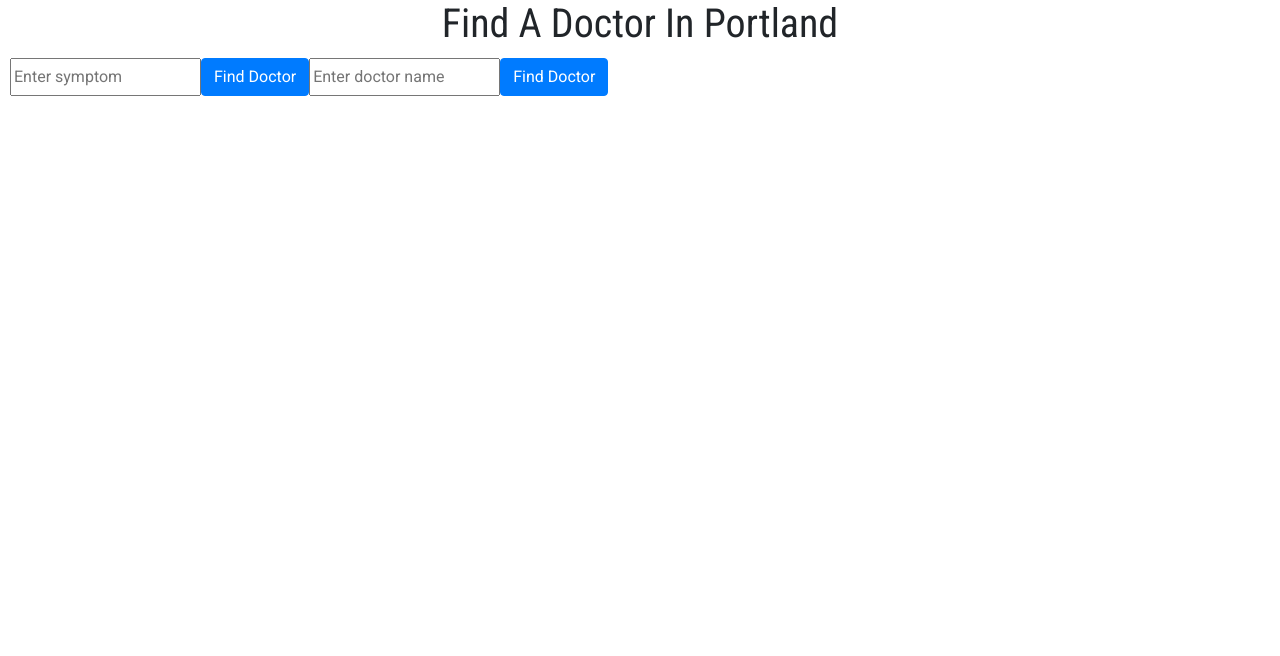
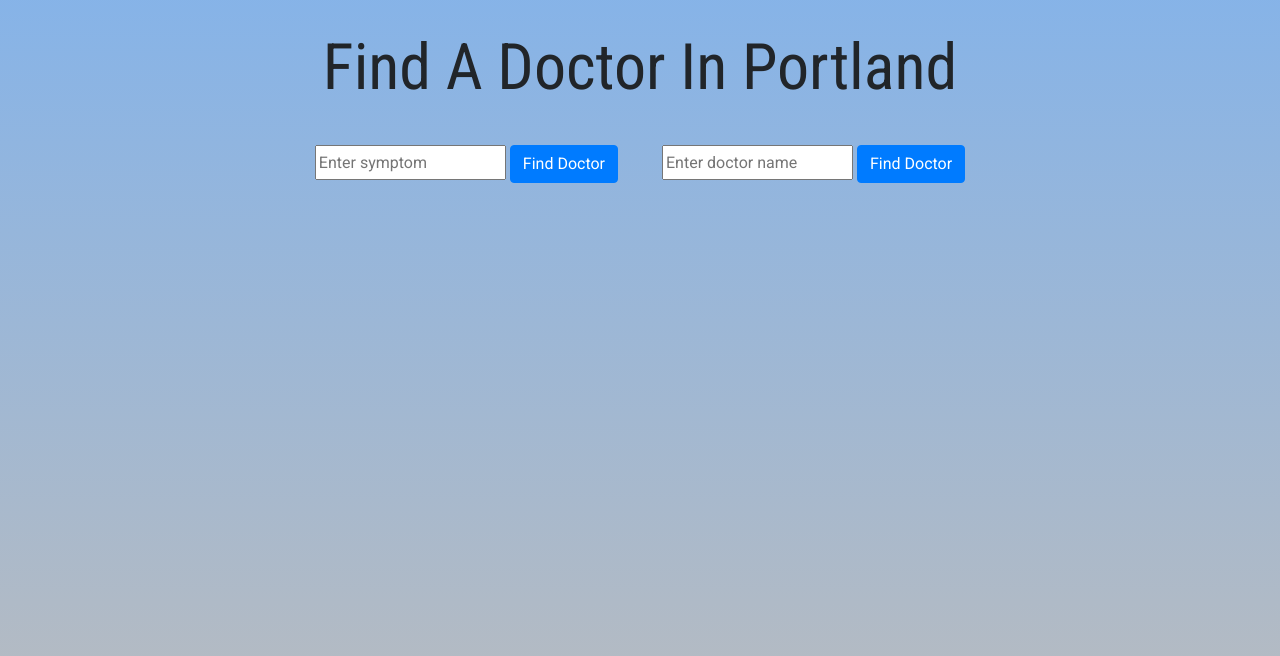
Before and after one commit to reeseglasscock/find-doctor, a website built with webpack: page src/index.html in a window 1280 px wide. Built offline with nearby package versions, Linux system fonts and the light colour scheme.

Commit message:
adjust styling for output

```diff
--- a/src/index.html
+++ b/src/index.html
@@ -9,16 +9,14 @@
 </head>
 <body>
     <header><h1>Find A Doctor In Portland</h1></header>
-    <div class="row inputField">
-        <input type="text" id="userSymptom" placeholder="Enter symptom">
-        <button class="btn btn-primary" type="button" id="checkSymptom">Find Doctor</button>
-        <input type="text" id="userDoctor" placeholder="Enter doctor name">
-        <button class="btn btn-primary" type="button" id="findDoctor">Find Doctor</button>
+    <div class="col inputField">
+            <input type="text" id="userSymptom" placeholder="Enter symptom">
+            <button class="btn btn-primary" type="button" id="checkSymptom">Find Doctor</button>
+            <input type="text" id="userDoctor" placeholder="Enter doctor name">
+            <button class="btn btn-primary" type="button" id="findDoctor">Find Doctor</button>
     </div>
-    <div class="container">
         <div class="col">
             <div class="availableDoctors row"></div>
         </div>
-    </div>
 </body>
 </html>
--- a/src/styles.css
+++ b/src/styles.css
@@ -1,23 +1,42 @@
+html {
+  height: 100%;
+}
+
 body {
   font-family: 'Roboto', sans-serif;
+  background: linear-gradient(
+    rgba(54, 129, 216, 0.6),
+    rgba(88, 88, 88, 0.4)
+  );
+  background-size: cover;
+  background-attachment: fixed;
 }
 
 header {
   text-align: center;
   font-family: 'Roboto Condensed', sans-serif;
+  padding: 30px 0px;
+}
+
+input {
+  height: 35px;
+}
+
+h1 {
+  font-size: 4em;
 }
 
 .doctorImage {
   width: 100%;
+  margin-bottom: 15px;
 }
 
 .inputField {
-  margin: 10px;
   text-align: center;
 }
 
 .card {
-  margin: 10px;
+  margin: auto;
   padding: 10px;
   box-shadow: 4px 5px 8px rgba(34,34,34,0.8);
   background-color: rgba(184, 184, 184, 0.95);
@@ -25,4 +44,9 @@ header {
   min-width: 80%;
   max-width: 80%;
   align-content: center;
+  margin-top: 20px;
 }
+
+#userDoctor {
+  margin-left: 40px;
+}
```
